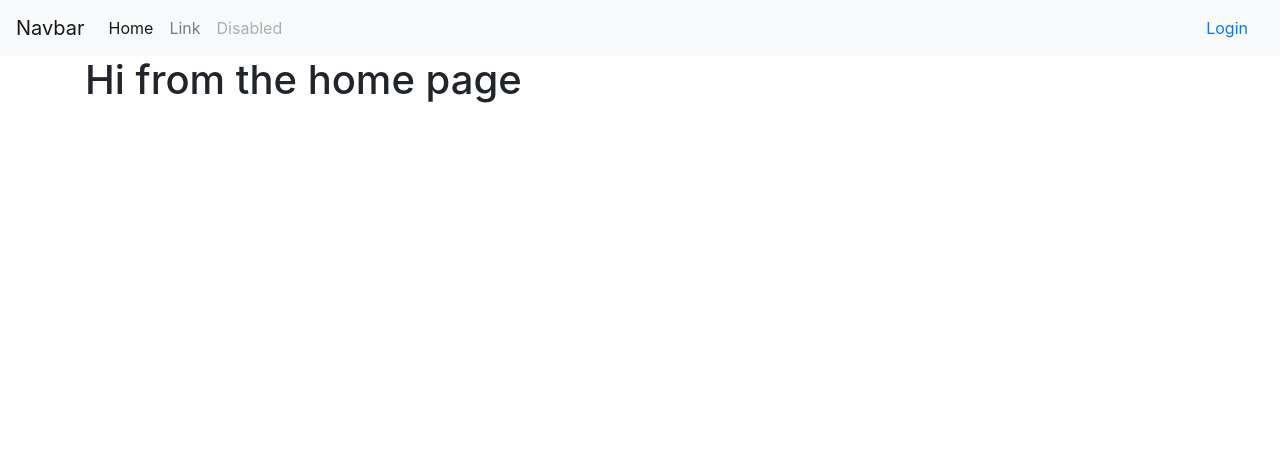
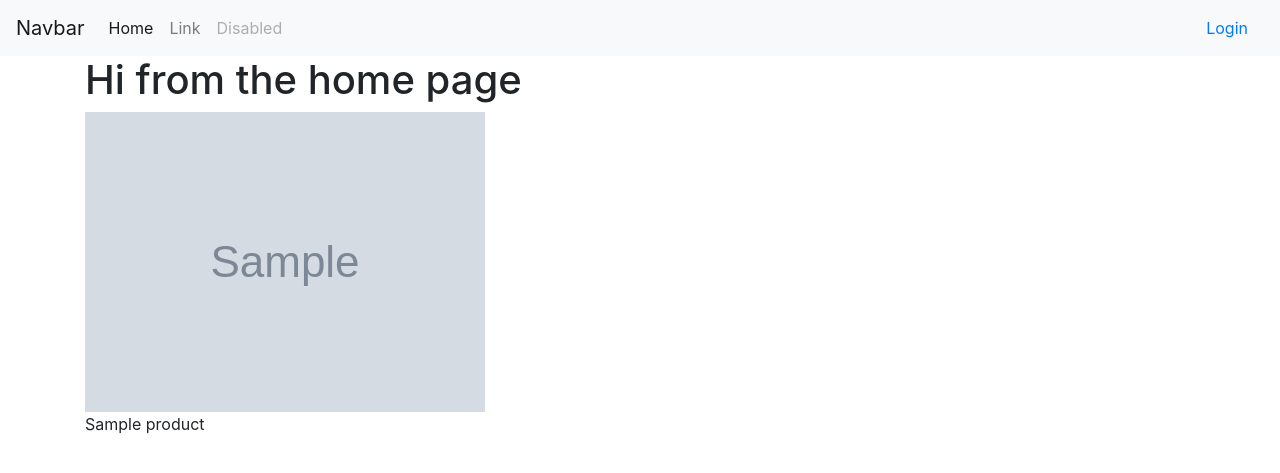
Before and after one commit to devangrose/maui, a Django app: template main_app/templates/home.html in a window 1280 px wide. Shown: the top 473 px of the page. Run offline with Django 3.2, Linux system fonts and the light colour scheme; the template is opened without the code that fills it: most values are stand-ins (such as "Sample title", 1, 10 or a date in 2020); grey boxes marked "Sample" are stand-in pictures; some libraries are stand-ins or nearby versions.

Commit message:
tested showing products and made cart template

```diff
--- a/main_app/templates/home.html
+++ b/main_app/templates/home.html
@@ -2,4 +2,13 @@
 
 {% block content %}
 <h1> Hi from the home page</h1>
+{% for product in products %}
+<img src="{{product.image_url}}">
+<p>{{product.name}}</p>
+<div>
+    {% if user.is_authenticated %}
+    <button class="btn btn-sm btn-primary ">Add to cart</button>
+    {% endif %}
+</div>
+{% endfor %}
 {% endblock %}
--- a/main_app/views.py
+++ b/main_app/views.py
@@ -4,7 +4,9 @@ from .models import *
 
 # Create your views here.
 def index (request):
-    return render(request, 'home.html')
+    products = Product.objects.all()
+    print(products)
+    return render(request, 'home.html', {'products': products})
 
 def product_show(request, product_id):
     return HttpResponse(request, 'test');
```
Also changed, not shown: main_app/templates/cart.html (added, +10 -0 lines).
